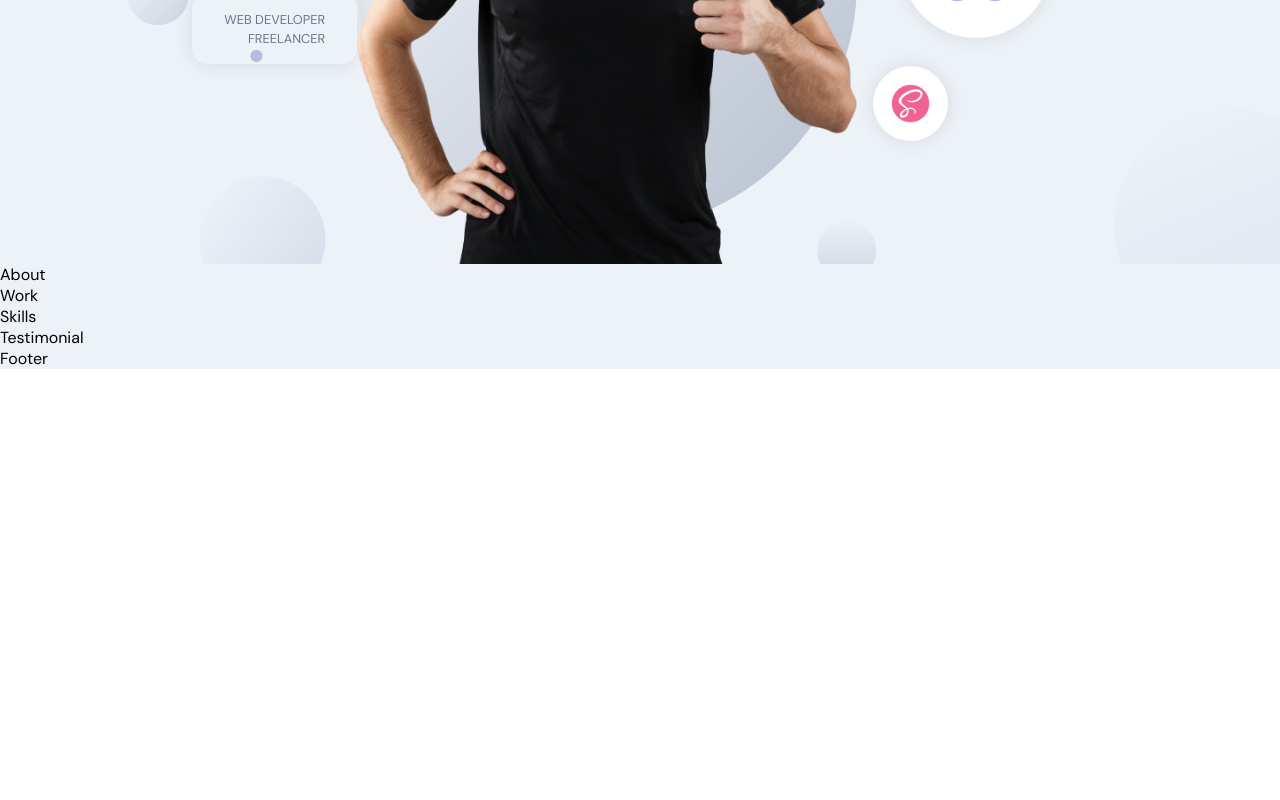
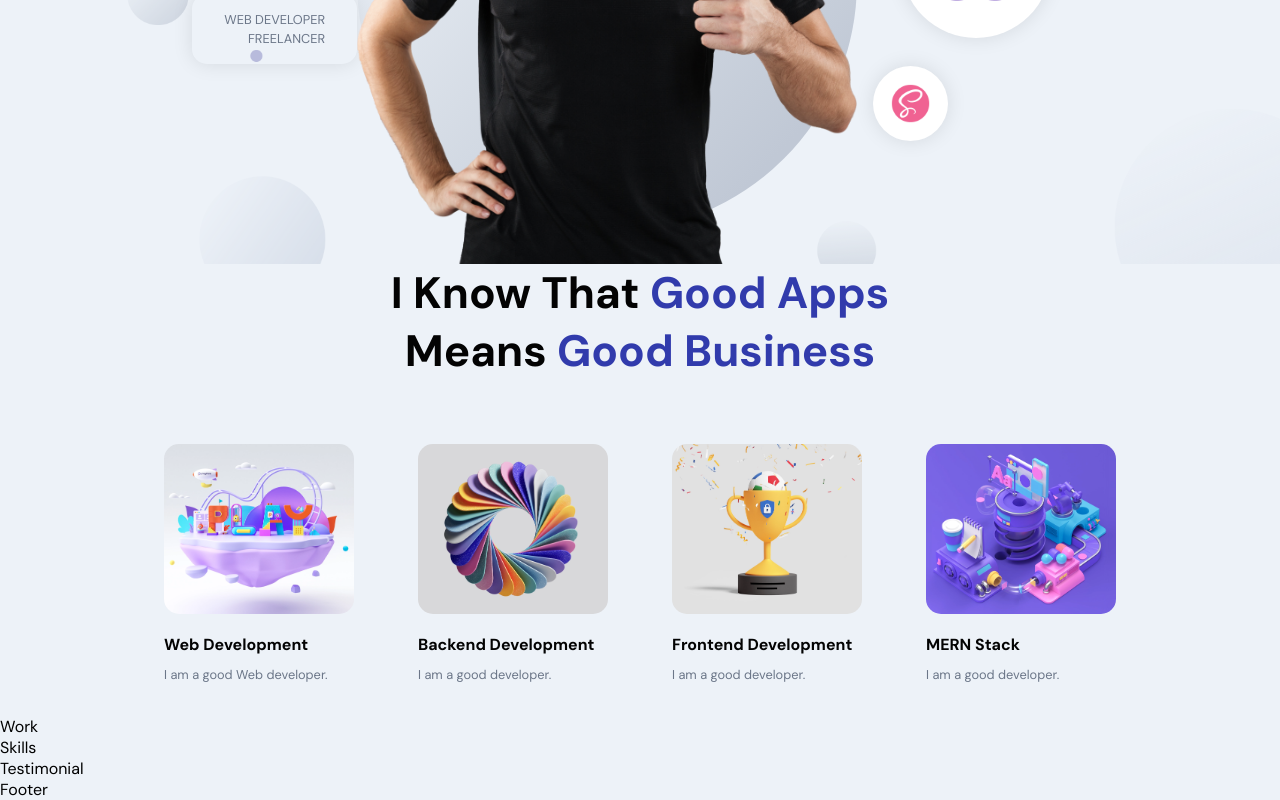
Before and after one commit to fahrezaraharjo/DTM-Design, a React (Create React App) app: page / in a window 1280 px wide. Shown: the part 459-1259 px from the top of the page. Before the commit the page ends 828 px from the top, so only its background shows below. Built offline with nearby package versions, Linux system fonts and the light colour scheme.

Commit message:
done about

```diff
--- a/src/App.js
+++ b/src/App.js
@@ -7,7 +7,7 @@
 const App = () => {
     return (
         <div className='app'>
-            {/* <Navbar /> */}
+            <Navbar />
             <Header />
             <About />
             <Work />
--- a/src/container/About/About.jsx
+++ b/src/container/About/About.jsx
@@ -1,9 +1,37 @@
-import React from 'react';
+import React, { useState, useEffect } from 'react';
+import { motion } from 'framer-motion';
+
+import { images } from '../../constant';
+
 import './About.scss';
+
+const abouts = [
+  { title: 'Web Development', description: 'I am a good Web developer.', imgUrl: images.about01 },
+  { title: 'Backend Development', description: 'I am a good developer.', imgUrl: images.about02 },
+  { title: 'Frontend Development', description: 'I am a good developer.', imgUrl: images.about03 },
+  { title: 'MERN Stack', description: 'I am a good developer.', imgUrl: images.about04 }
+]
 
 const About = () => {
   return (
-    <div>About</div>
+    <>
+      <h2 className='head-text'>I Know That <span>Good Apps</span><br /> means <span>Good Business</span></h2>
+      <div className='app__profile'>
+        {abouts.map((about, index) => (
+          <motion.div
+            whileInView={{ opacity: 1 }}
+            whileHover={{ scale: 1.1 }}
+            transition={{ duration: 0.5, type: 'tween' }}
+            className='app__profile-item'
+            key={about.title + index}
+          >
+            <img src={about.imgUrl} alt="about.title" />
+            <h2 className='bold-text' style={{ marginTop: 20 }}>{about.title}</h2>
+            <p className='p-text' style={{ marginTop: 10 }}>{about.description}</p>
+          </motion.div>
+        ))}
+      </div>
+    </>
   )
 }
 
--- a/src/container/About/About.scss
+++ b/src/container/About/About.scss
@@ -0,0 +1,38 @@
+.app__about {
+    flex: 1;
+    width: 100%;
+    flex-direction: column;
+}
+
+.app__profile {
+    display: flex;
+    justify-content: center;
+    align-items: flex-start;
+    flex-wrap: wrap;
+    margin-top: 2rem;
+}
+
+.app__profile-item {
+    width: 190px;
+    display: flex;
+    justify-content: flex-start;
+    align-items: flex-start;
+    flex-direction: column;
+    margin: 2rem;
+
+    img {
+        width: 100%;
+        height: 170px;
+        border-radius: 15px;
+        object-fit: cover;
+    }
+
+    @media screen and (min-width: 2000px) {
+        width: 370px;
+        margin: 2rem 4rem;
+
+        img {
+            height: 320px;
+        }
+    }
+}
```
